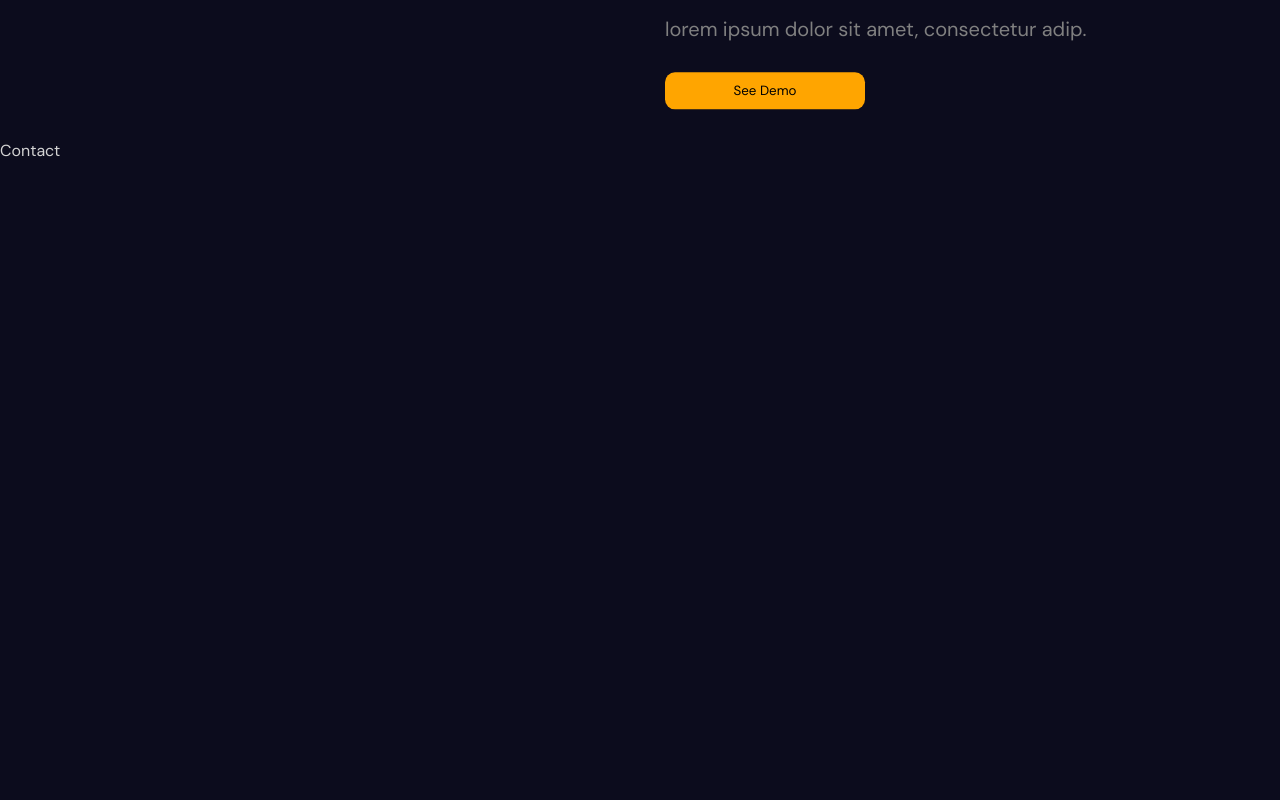
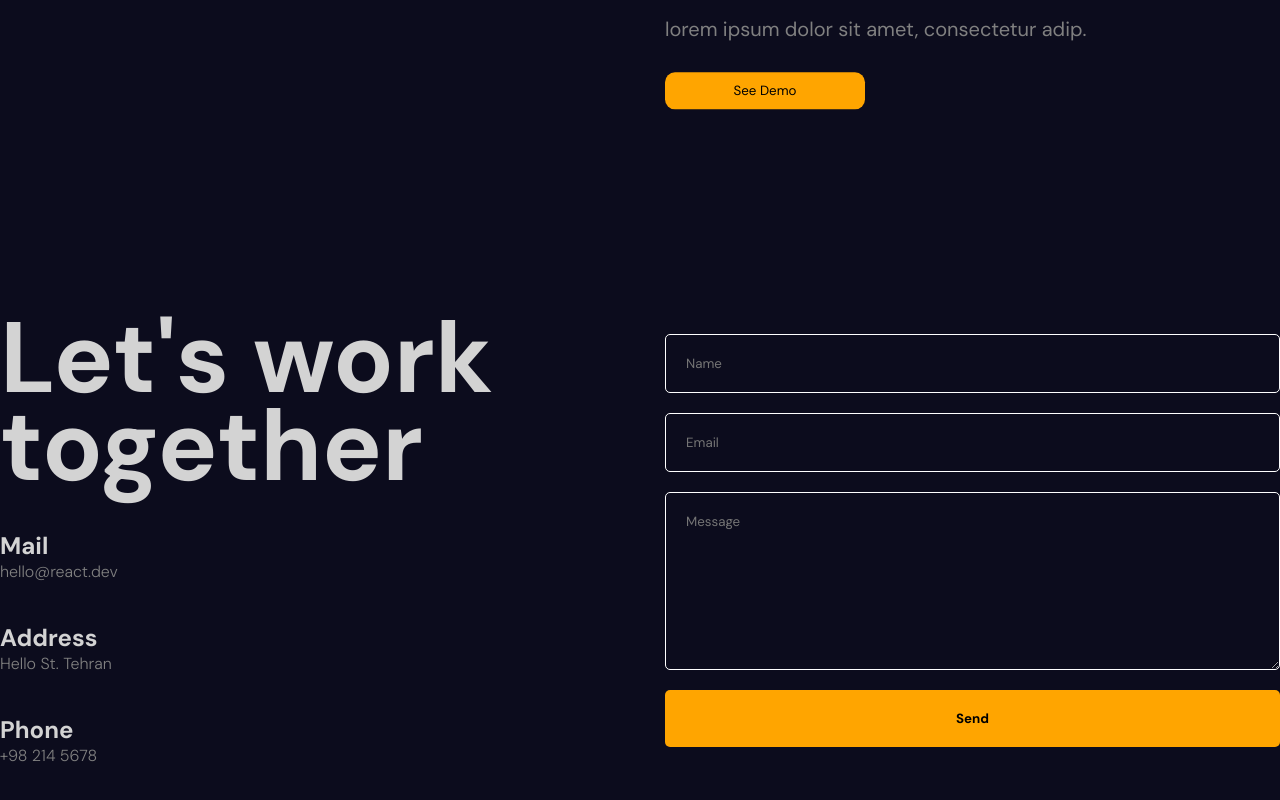
Before and after one commit to erfanheshmati/animated-portfolio-1, a React (Vite) app: page / in a window 1280 px wide. Shown: the part 6463-7263 px from the top of the page. Built offline with nearby package versions, Linux system fonts and the light colour scheme.

Commit message:
contact section design and svg animation

```diff
--- a/src/App.jsx
+++ b/src/App.jsx
@@ -1,4 +1,5 @@
 import "./app.scss"
+import Contact from "./components/contact/Contact"
 import Hero from "./components/hero/Hero"
 import Navbar from "./components/navbar/Navbar"
 import Parallax from "./components/parallax/Parallax"
@@ -22,7 +23,9 @@
         <Parallax type="portfolio" />
       </section>
       <Portfolio />
-      <section id="Contact">Contact</section>
+      <section id="Contact">
+        <Contact />
+      </section>
     </div>
   )
 }
--- /dev/null
+++ b/src/components/contact/Contact.jsx
@@ -0,0 +1,76 @@
+import { useRef } from "react"
+import "./contact.scss"
+import { motion, useInView } from "framer-motion"
+
+const variants = {
+    initial: {
+        y: 500,
+        opacity: 0
+    },
+    animate: {
+        y: 0,
+        opacity: 1,
+        transition: {
+            duration: 0.5,
+            staggerChildren: 0.1
+        }
+    }
+}
+
+export default function Contact() {
+    const ref = useRef()
+
+    const isInView = useInView(ref, { margin: "-100px" })
+
+    return (
+        <motion.div className="contact" variants={variants} initial="initial" whileInView="animate" ref={ref} >
+            <motion.div className="textContainer" variants={variants}>
+                <motion.h1 variants={variants}>Let's work together</motion.h1>
+                <motion.div className="item" variants={variants}>
+                    <h2>Mail</h2>
+                    <span>hello@react.dev</span>
+                </motion.div>
+                <motion.div className="item" variants={variants}>
+                    <h2>Address</h2>
+                    <span>Hello St. Tehran</span>
+                </motion.div>
+                <motion.div className="item" variants={variants}>
+                    <h2>Phone</h2>
+                    <span>+98 214 5678</span>
+                </motion.div>
+            </motion.div>
+            <div className="formContainer">
+                <motion.div className="phoneSvg" initial={{ opacity: 1 }} whileInView={{ opacity: 0 }} transition={{ delay: 3, duration: 1 }}>
+                    <svg width="450px" height="450px" viewBox="0 0 32.666 32.666">
+                        <motion.path
+                            strokeWidth={0.2}
+                            fill="none"
+                            initial={{ pathLength: 0 }}
+                            animate={isInView && { pathLength: 1 }}
+                            transition={{ duration: 3 }}
+                            d="M28.189,16.504h-1.666c0-5.437-4.422-9.858-9.856-9.858l-0.001-1.664C23.021,4.979,28.189,10.149,28.189,16.504z
+            M16.666,7.856L16.665,9.52c3.853,0,6.983,3.133,6.981,6.983l1.666-0.001C25.312,11.735,21.436,7.856,16.666,7.856z M16.333,0
+            C7.326,0,0,7.326,0,16.334c0,9.006,7.326,16.332,16.333,16.332c0.557,0,1.007-0.45,1.007-1.006c0-0.559-0.45-1.01-1.007-1.01
+            c-7.896,0-14.318-6.424-14.318-14.316c0-7.896,6.422-14.319,14.318-14.319c7.896,0,14.317,6.424,14.317,14.319
+            c0,3.299-1.756,6.568-4.269,7.954c-0.913,0.502-1.903,0.751-2.959,0.761c0.634-0.377,1.183-0.887,1.591-1.529
+            c0.08-0.121,0.186-0.228,0.238-0.359c0.328-0.789,0.357-1.684,0.555-2.518c0.243-1.064-4.658-3.143-5.084-1.814
+            c-0.154,0.492-0.39,2.048-0.699,2.458c-0.275,0.366-0.953,0.192-1.377-0.168c-1.117-0.952-2.364-2.351-3.458-3.457l0.002-0.001
+            c-0.028-0.029-0.062-0.061-0.092-0.092c-0.031-0.029-0.062-0.062-0.093-0.092v0.002c-1.106-1.096-2.506-2.34-3.457-3.459
+            c-0.36-0.424-0.534-1.102-0.168-1.377c0.41-0.311,1.966-0.543,2.458-0.699c1.326-0.424-0.75-5.328-1.816-5.084
+            c-0.832,0.195-1.727,0.227-2.516,0.553c-0.134,0.057-0.238,0.16-0.359,0.24c-2.799,1.774-3.16,6.082-0.428,9.292
+            c1.041,1.228,2.127,2.416,3.245,3.576l-0.006,0.004c0.031,0.031,0.063,0.06,0.095,0.09c0.03,0.031,0.059,0.062,0.088,0.095
+            l0.006-0.006c1.16,1.118,2.535,2.765,4.769,4.255c4.703,3.141,8.312,2.264,10.438,1.098c3.67-2.021,5.312-6.338,5.312-9.719
+            C32.666,7.326,25.339,0,16.333,0z"
+                        />
+                    </svg>
+                </motion.div>
+                <motion.form initial={{ opacity: 0 }} whileInView={{ opacity: 1 }} transition={{ delay: 4, duration: 1 }}>
+                    <input type="text" placeholder="Name" required />
+                    <input type="email" placeholder="Email" required />
+                    <textarea rows={8} placeholder="Message"></textarea>
+                    <button type="submit">Send</button>
+                </motion.form>
+            </div>
+        </motion.div>
+    )
+}
--- /dev/null
+++ b/src/components/contact/contact.scss
@@ -0,0 +1,64 @@
+.contact {
+  height: 100%;
+  max-width: 1366px;
+  margin: auto;
+  display: flex;
+  align-items: center;
+  gap: 50px;
+
+  .textContainer {
+    flex: 1;
+    display: flex;
+    flex-direction: column;
+    gap: 40px;
+
+    h1 {
+      font-size: 100px;
+      line-height: 88px;
+    }
+
+    span {
+      font-weight: 300;
+      color: gray;
+    }
+  }
+
+  .formContainer {
+    flex: 1;
+
+    .phoneSvg {
+      stroke: orange;
+      position: absolute;
+      margin: auto;
+    }
+
+    form {
+      display: flex;
+      flex-direction: column;
+      gap: 20px;
+
+      input,
+      textarea {
+        padding: 20px;
+        background-color: transparent;
+        border: 1px solid white;
+        color: white;
+        border-radius: 5px;
+        z-index: 1;
+      }
+
+      button {
+        padding: 20px;
+        border: none;
+        border-radius: 5px;
+        background-color: orange;
+        font-weight: 700;
+        cursor: pointer;
+        z-index: 1;
+      }
+      button:hover {
+        opacity: 0.7;
+      }
+    }
+  }
+}
```
